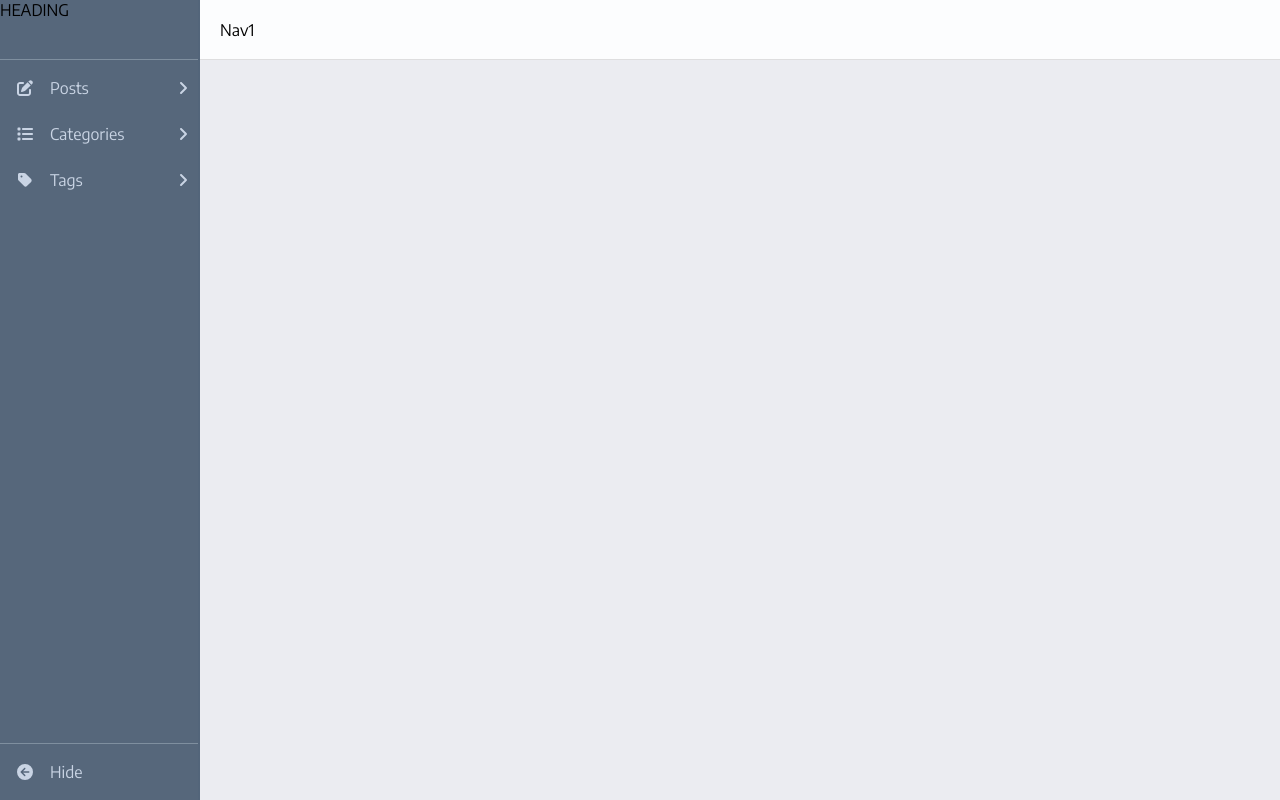
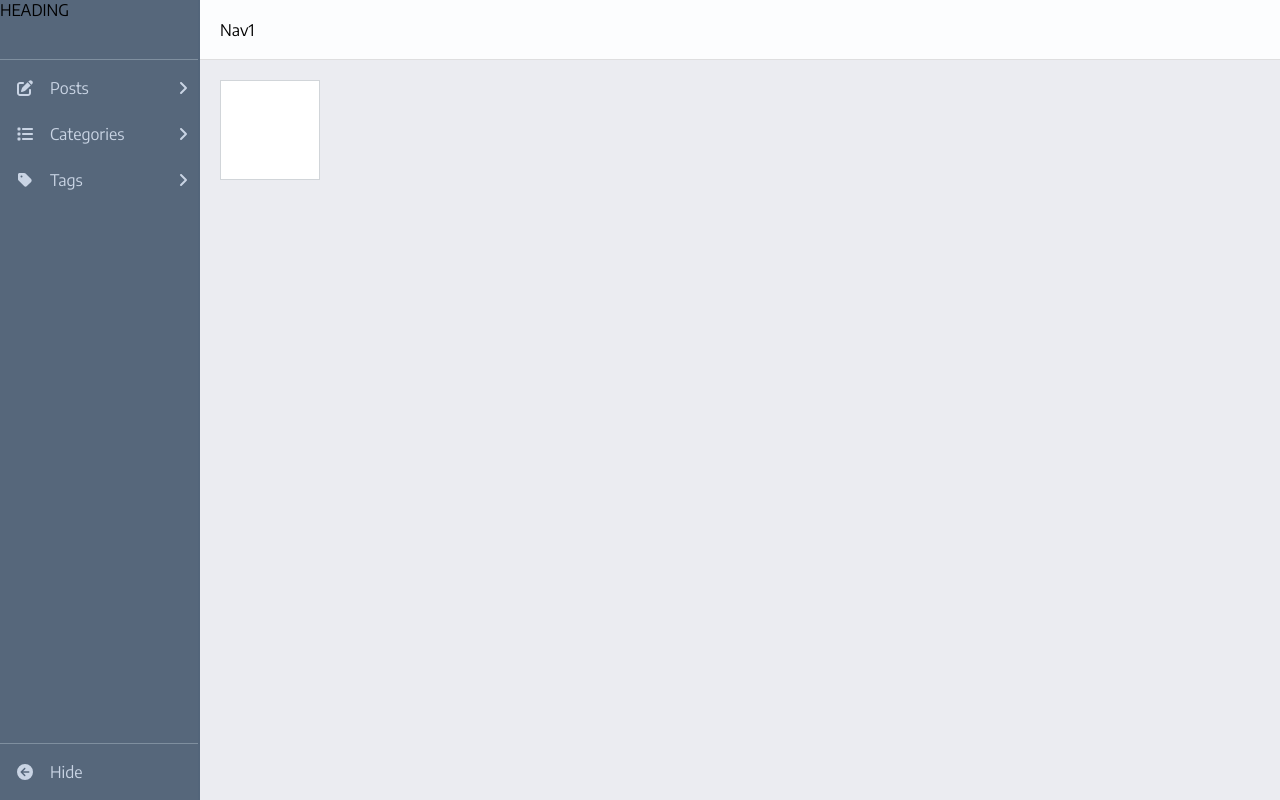
Before and after one commit to bl2408/phase-5-project, a React (Vite) app in the folder admin/: page /posts in a window 1280 px wide. Built offline with nearby package versions, Linux system fonts and the light colour scheme.

Commit message:
WindowBasic component

```diff
--- a/admin/src/App.jsx
+++ b/admin/src/App.jsx
@@ -1,5 +1,6 @@
 import NavSide from "./NavSide/NavSide";
 import NavTop from "./NavTop";
+import WindowBasic from "./Windows/WindowBasic";
 
 function App() {
 
@@ -8,6 +9,7 @@ function App() {
 			<NavSide />
 			<NavTop />
 			<main>
+				<WindowBasic />
 			</main>
 		</>
 	)
--- /dev/null
+++ b/admin/src/Windows/WindowBasic.jsx
@@ -0,0 +1,11 @@
+export default function WindowBasic({children}){
+
+    return (
+
+        <div className="window">
+            {children}
+        </div>
+
+    );
+
+}
--- a/admin/src/main.css
+++ b/admin/src/main.css
@@ -55,7 +55,6 @@
 
 }
 
-
 .thin-scroll {
     scrollbar-width: thin;
     scrollbar-color: var(--scroll-col-nav-side) transparent;
@@ -76,12 +75,17 @@
 }
 
 
-body {
+body, h1, h2 {
     margin: 0;
     padding: 0;
+}
+body{
     font-size: 1.6rem;
+}
 
-}
+
+h1{ color: var(--font-col-heading-primary); }
+h2{ color: var(--font-col-heading-secondary); }
 
 body.open {
     --width-nav-side-current: 200px;
@@ -212,7 +216,6 @@ body.open {
     position: absolute;
     top: 0;
     left: var(--width-nav-side-closed);
-    /* min-height: 36px; */
     width: max-content;
     max-width: 200px;
     background-color: var(--bg-nav-side);
@@ -224,7 +227,6 @@ body.open {
     color: var(--font-col-nav-side-hover);
     box-sizing: border-box;
 
-
     display: none;
 }
 
@@ -232,96 +234,21 @@ body.open {
     visibility: hidden;
 }
 
+.window{
 
+    min-width: 100px;
+    min-height: 100px;
 
+    border: solid 1px var(--border-col-window);
+    background-color: var(--bg-window);
+    color: var(--font-col-primary);
 
-/*
-
-#nav-side > header{
-
-    display: flex;
-    align-items: center;
-    justify-content: center;
-
-    border: solid 5px green;
-
-    /* width: 100%; */
-/* height: var(--height-nav-top);
-
-    border-bottom: solid 1px var(--border-col-nav-side-header);
-    background-color: var(--bg-nav-side-header);
-    /* margin-top: 16px;
-
+    padding: 20px;
+    box-sizing: border-box;
 }
 
-#nav-side > section{
-    position: relative;
-    box-sizing: border-box;
-    width: 100%;
-    height: calc(100% - var(--height-nav-top));
+main{
+    display: flex;
+    flex-wrap: wrap;
+    gap: 20px;
 }
-#nav-side .button-list{
-    height: calc(100% - var(--height-nav-top));
-    overflow-x: scroll;
-    /* border: solid 1px green;
-}
-
-.nav-side-button{
-    width: 100%;
-    height: 40px;
-    display: grid;
-    grid-template-columns: var(--width-nav-side-closed) 1fr auto;
-    padding-right: 12px;
-    box-sizing: border-box;
-    cursor: pointer;
-    margin-bottom: 8px;
-    color: var(--font-col-nav-side-primary);
-    transition: all 0.2s ease-in-out;
-    overflow: hidden;
-}
-.nav-side-button > *{
-    display: flex;
-    flex-direction: column;
-    justify-content: center;
-}
-
-.nav-side-button.hover-mode{
-    overflow: visible;
-    grid-template-columns: var(--width-nav-side-closed) max-content;
-}
-.nav-side-button.hover-mode > :nth-child(2){
-    background-color: var(--bg-nav-side);
-    display: none;
-    padding-left: 15px;
-    padding-right: 20px;
-}
-.nav-side-button.hover-mode:hover > :nth-child(2){
-    display: flex;
-}
-
-.nav-side-button.hover-mode > :last-child{
-    display: none;
-}
-
-
-.nav-side-button:hover{
-    color: var(--font-col-nav-side-hover);
-}
-.nav-side-button:hover > :last-child{
-    transform: translate(3px);
-}
-.nav-side-button:active{
-    color: var(--font-col-nav-side-active);
-}
-.nav-side-button >:first-child{
-    text-align: center;
-}
-.nav-side-button >:last-child{
-    transition: all 0.2s ease-in-out;
-    text-align: center;
-} */
-/* #nav-side .toggle-menu{
-    position: absolute;
-    bottom: 0;
-    left: 0;
-} */
```
